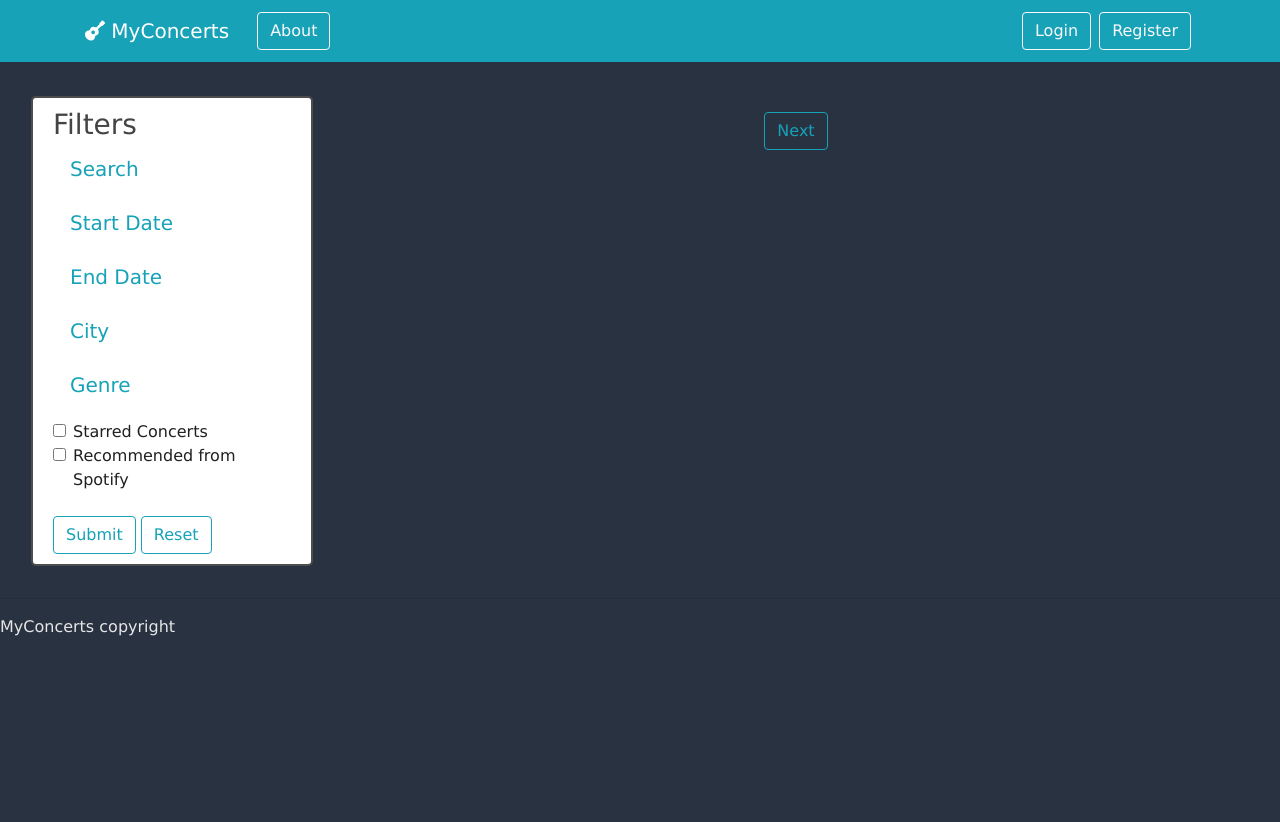
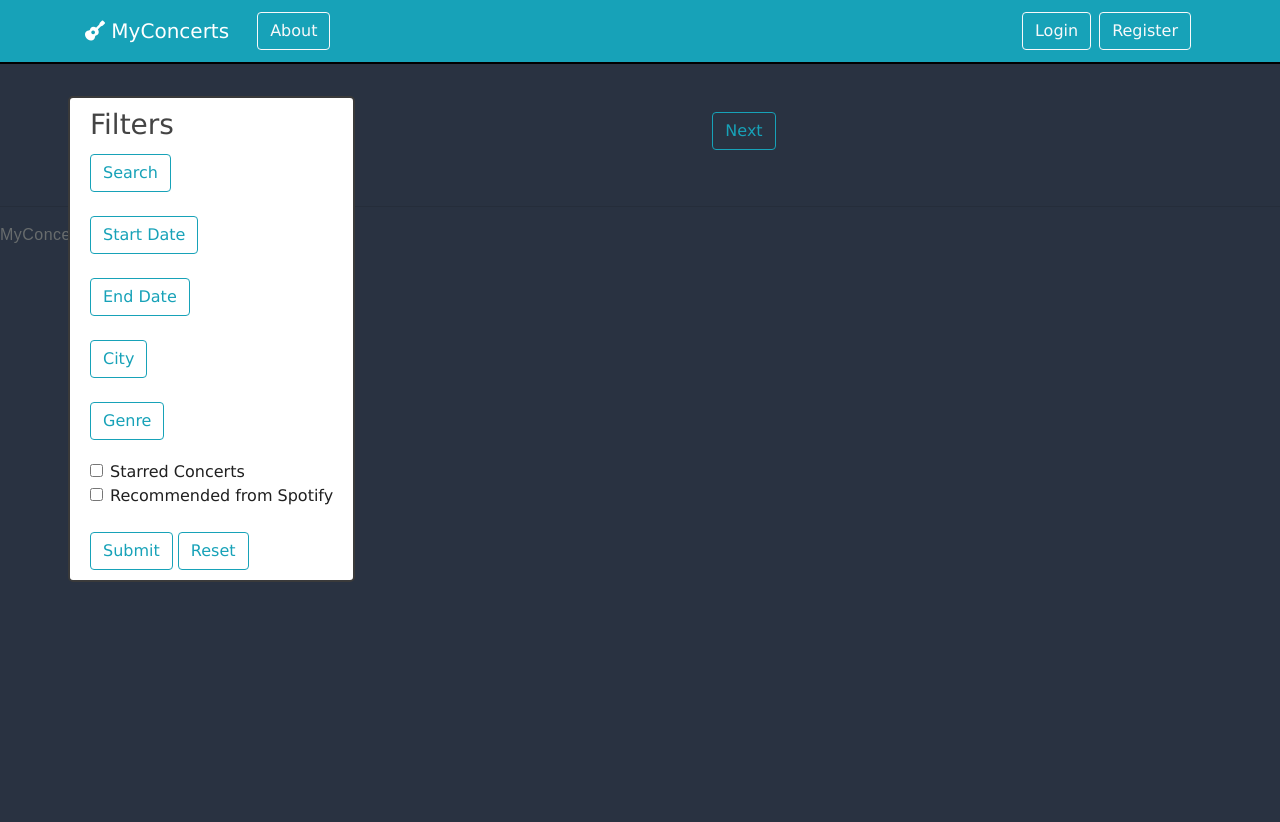
Before and after one commit to Zachhi/MyConcerts, a Django app: page /0/ in a window 1280 px wide. Shown: the top 822 px of the page. Run offline with Django 3.2, Linux system fonts and the light colour scheme; data that the repository does not hold is empty; some libraries are stand-ins or nearby versions.

Commit message:
home page style changes (filter, margins, navbar bottom border)

```diff
--- a/landing/static/landing/details.css
+++ b/landing/static/landing/details.css
@@ -359,6 +359,12 @@ img {
   background: #e52d27;
   border: 2px solid #e52d27;
 }
+
+.btn-outline-filter {
+  color: rgb(0,0,0) !important;
+  border: 2px solid black;
+}
+
 .btn-xs.btn-icon span, .btn-xs.btn-icon i {
     line-height: 34px;
 }
--- a/landing/static/landing/main.css
+++ b/landing/static/landing/main.css
@@ -39,6 +39,7 @@ ul {
 
 .bg-navbar {
   background-color: var(--b1);
+  border-bottom: 2px solid black;
 }
 
 .link-concert {
@@ -65,7 +66,7 @@ ul {
   margin-bottom: 20px;*/
   background: #ffffff;
   padding: 10px 20px;
-  border: 2px solid #4d4d4d;
+  border: 2px solid #3a3a3a;
   border-radius: 5px;
 }
 
@@ -150,6 +151,8 @@ a:hover {
 
 .cardMargin {
   margin-bottom: 30px;
+  margin-left: 10px;
+  margin-right: 10px;
 }
 
 /* Help align different sized text vertically in cards */
--- a/landing/templates/landing/hamburger.html
+++ b/landing/templates/landing/hamburger.html
@@ -1,6 +1,11 @@
+
+
+{% load static %}
+<link rel="stylesheet" type="text/css" href="{% static 'landing/details.css' %}">
+
 <div class="form-group">
   <!-- Collapse button -->
-  <div class="btn btn-outline-info navbar-toggler m-1" href="#" type="button" data-toggle="collapse" data-target="#{{ id }}"
+  <div class="btn btn-outline-info m-1" href="#" type="button" data-toggle="collapse" data-target="#{{ id }}"
     aria-controls="{{ id }}" aria-expanded="false" aria-label="Toggle form">
     {{ title }}
   </div>
--- a/landing/templates/landing/home.html
+++ b/landing/templates/landing/home.html
@@ -2,18 +2,19 @@
 {% load custom_tags %}
 {% block content %}
 {% if events != "error" %}
-<div class="col-md-3">
-    <div class="content-section">
+<div class="col-md-2">
+    <div class="content-section" style="position: fixed; margin-left: -15px;">
         <h3>Filters</h3>
         <!-- <p class='text-muted'>Leave filters you do not wish to use blank</p> -->
         <form action="{% url 'landing-home' page=0 %}" method="POST">
+            <div style="margin-left: -0.25em;">
             {% csrf_token %}
             {% include "landing/hamburger.html" with title="Search" id="search" type="text"  %}
             {% include "landing/hamburger.html" with title="Start Date" id="startdate" type="date"  %}
             {% include "landing/hamburger.html" with title="End Date" id="enddate" type="date"  %}
             {% include "landing/hamburger.html" with title="City" id="city" type="text"  %}
             {% include "landing/hamburger.html" with title="Genre" id="genre" type="text"  %}
-
+            </div>
             <div class="form-check">
                 <input class="form-check-input" type="checkbox" name="check[]" value="starred" id="starred">
                 <label class="form-check-label labelHelp" for="starred">Starred Concerts</label><br>
```
Also changed, not shown: db.sqlite3.
